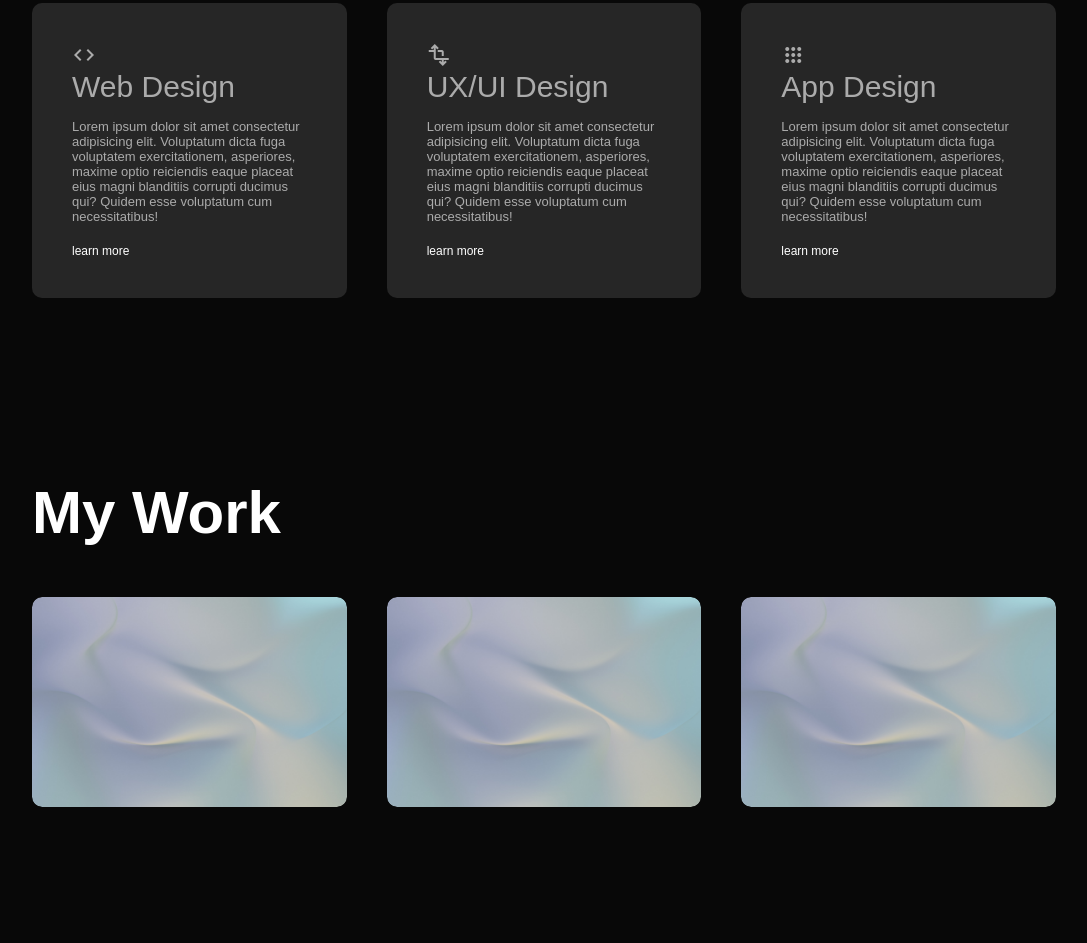
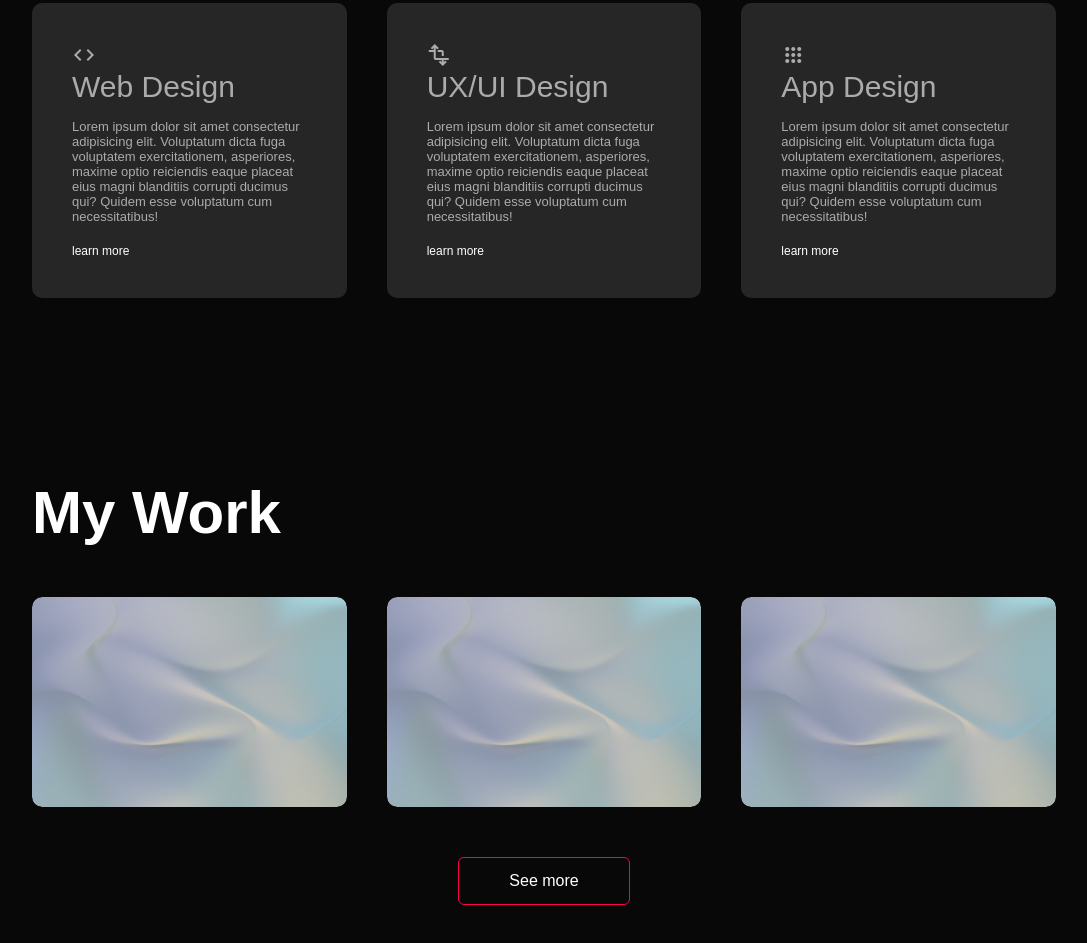
Before and after one commit to eyounginnn/personalportfolio, a plain HTML site: page index.html in a window 1280 px wide. Shown: the part 1697-2640 px from the top of the page, without its empty margins (96-1183 px from the left). Before the commit the page ends 2564 px from the top, so only its background shows below. Drawn offline with nearby package versions, Linux system fonts and the light colour scheme.

Commit message:
added a see more button and added styling

```diff
--- a/index.html
+++ b/index.html
@@ -139,6 +139,7 @@
                 </div>
             </div>
         </div>
+        <a href="#" class="btn"> See more </a>
     </div>
 </div>
     <script>
--- a/style.css
+++ b/style.css
@@ -263,3 +263,19 @@ nav ul li a:hover::after{
 .work:hover .layer{
     height: 100%;
 }
+
+.btn{
+    display: block;
+    margin: 50px auto;
+    width: fit-content;
+    border: 1px solid #ff004f;
+    padding: 14px 50px;
+    border-radius: 6px;
+    text-decoration: none;
+    color: #fff;
+    transition: backgroun 0.5s;
+}
+
+.btn:hover{
+    background: #ff004f;
+}
```
